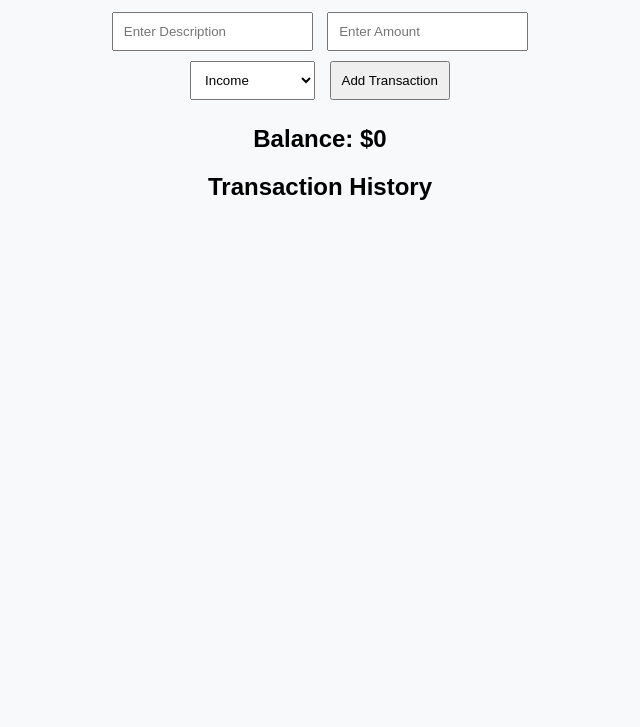
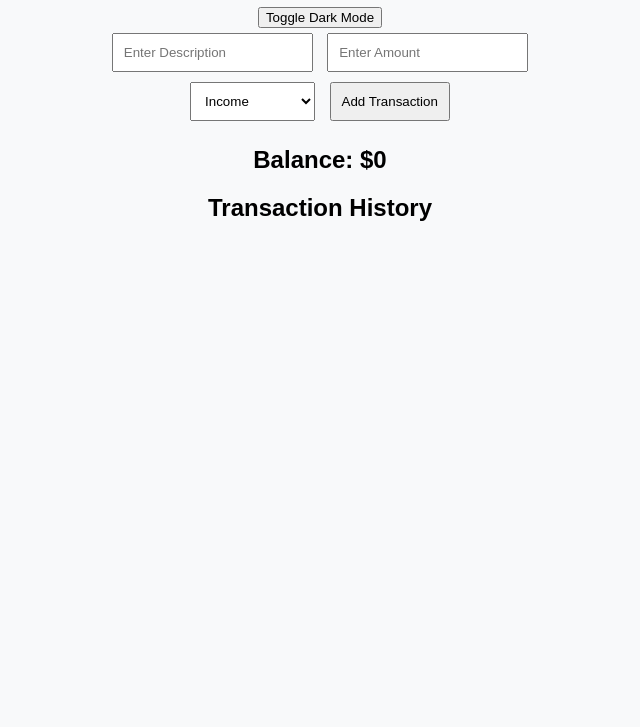
Before and after one commit to Jayanithu/moneywise-budget-tracker, an Electron app: page index.html in a window 900 px wide. Shown: the part 73-800 px from the top of the page, without its empty margins (130-770 px from the left). Drawn offline with Linux system fonts and the light colour scheme; no server answers.

Commit message:
feat: add dark mode toggle button

```diff
--- a/index.html
+++ b/index.html
@@ -8,6 +8,10 @@
 </head>
 <body>
     <h1>MoneyWise - Budget Tracker</h1>
+
+    <div class="toggle-container">
+        <button class="toggle-btn" onclick="toggleDarkMode()">Toggle Dark Mode</button>
+    </div>
 
     <div class="container">
         <div class="form">
```
